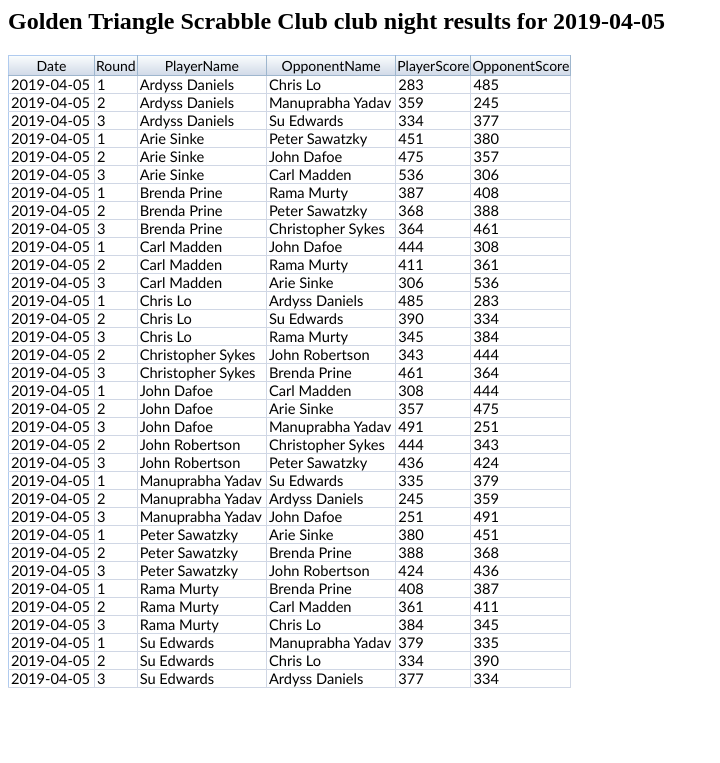
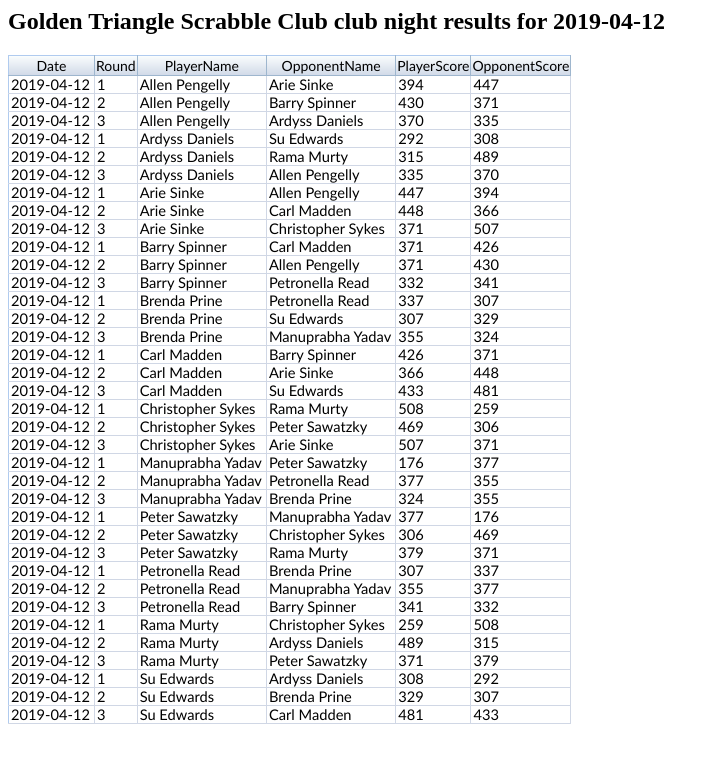
Before and after one commit to TileRunner/tilerunner.github.io, a Jekyll site: the page CambridgeClubNightResults.html, which Jekyll copies as it is, in a window 1280 px wide. Shown: the top 763 px of the page, without its empty margins (0-720 px from the left). Built offline with Jekyll 4.4.1, drawn with Linux system fonts in a browser that asks for light colours.

Commit message:
Cambridge 2019-04-12
Club night results and stats update

```diff
--- a/CambridgeClubNightResults.html
+++ b/CambridgeClubNightResults.html
@@ -3,7 +3,7 @@
 <link rel="stylesheet" href="css/excel-2007.css" />
 </head>
 <body>
-<h2>Golden Triangle Scrabble Club club night results for 2019-04-05</h2>
+<h2>Golden Triangle Scrabble Club club night results for 2019-04-12</h2>
 <table class="ExcelTable2007">
 <thead>
 <tr>
@@ -17,243 +17,292 @@
 </thead>
 <tbody>
 <tr>
-<td>2019-04-05</td>
+<td>2019-04-12</td>
+<td>1</td>
+<td>Allen Pengelly</td>
+<td>Arie Sinke</td>
+<td>394</td>
+<td>447</td>
+</tr>
+<tr>
+<td>2019-04-12</td>
+<td>2</td>
+<td>Allen Pengelly</td>
+<td>Barry Spinner</td>
+<td>430</td>
+<td>371</td>
+</tr>
+<tr>
+<td>2019-04-12</td>
+<td>3</td>
+<td>Allen Pengelly</td>
+<td>Ardyss Daniels</td>
+<td>370</td>
+<td>335</td>
+</tr>
+<tr>
+<td>2019-04-12</td>
 <td>1</td>
 <td>Ardyss Daniels</td>
-<td>Chris Lo</td>
-<td>283</td>
-<td>485</td>
+<td>Su Edwards</td>
+<td>292</td>
+<td>308</td>
+</tr>
 <tr>
-<td>2019-04-05</td>
+<td>2019-04-12</td>
 <td>2</td>
 <td>Ardyss Daniels</td>
-<td>Manuprabha Yadav</td>
-<td>359</td>
-<td>245</td>
+<td>Rama Murty</td>
+<td>315</td>
+<td>489</td>
+</tr>
 <tr>
-<td>2019-04-05</td>
+<td>2019-04-12</td>
 <td>3</td>
 <td>Ardyss Daniels</td>
-<td>Su Edwards</td>
-<td>334</td>
-<td>377</td>
+<td>Allen Pengelly</td>
+<td>335</td>
+<td>370</td>
+</tr>
 <tr>
-<td>2019-04-05</td>
+<td>2019-04-12</td>
 <td>1</td>
 <td>Arie Sinke</td>
-<td>Peter Sawatzky</td>
-<td>451</td>
-<td>380</td>
+<td>Allen Pengelly</td>
+<td>447</td>
+<td>394</td>
+</tr>
 <tr>
-<td>2019-04-05</td>
+<td>2019-04-12</td>
 <td>2</td>
 <td>Arie Sinke</td>
-<td>John Dafoe</td>
-<td>475</td>
-<td>357</td>
+<td>Carl Madden</td>
+<td>448</td>
+<td>366</td>
+</tr>
 <tr>
-<td>2019-04-05</td>
+<td>2019-04-12</td>
 <td>3</td>
 <td>Arie Sinke</td>
+<td>Christopher Sykes</td>
+<td>371</td>
+<td>507</td>
+</tr>
+<tr>
+<td>2019-04-12</td>
+<td>1</td>
+<td>Barry Spinner</td>
 <td>Carl Madden</td>
-<td>536</td>
-<td>306</td>
+<td>371</td>
+<td>426</td>
+</tr>
 <tr>
-<td>2019-04-05</td>
+<td>2019-04-12</td>
+<td>2</td>
+<td>Barry Spinner</td>
+<td>Allen Pengelly</td>
+<td>371</td>
+<td>430</td>
+</tr>
+<tr>
+<td>2019-04-12</td>
+<td>3</td>
+<td>Barry Spinner</td>
+<td>Petronella Read</td>
+<td>332</td>
+<td>341</td>
+</tr>
+<tr>
+<td>2019-04-12</td>
 <td>1</td>
 <td>Brenda Prine</td>
-<td>Rama Murty</td>
-<td>387</td>
-<td>408</td>
+<td>Petronella Read</td>
+<td>337</td>
+<td>307</td>
+</tr>
 <tr>
-<td>2019-04-05</td>
+<td>2019-04-12</td>
 <td>2</td>
 <td>Brenda Prine</td>
-<td>Peter Sawatzky</td>
-<td>368</td>
-<td>388</td>
+<td>Su Edwards</td>
+<td>307</td>
+<td>329</td>
+</tr>
 <tr>
-<td>2019-04-05</td>
+<td>2019-04-12</td>
 <td>3</td>
 <td>Brenda Prine</td>
-<td>Christopher Sykes</td>
-<td>364</td>
-<td>461</td>
+<td>Manuprabha Yadav</td>
+<td>355</td>
+<td>324</td>
+</tr>
 <tr>
-<td>2019-04-05</td>
+<td>2019-04-12</td>
 <td>1</td>
 <td>Carl Madden</td>
-<td>John Dafoe</td>
-<td>444</td>
-<td>308</td>
+<td>Barry Spinner</td>
+<td>426</td>
+<td>371</td>
+</tr>
 <tr>
-<td>2019-04-05</td>
+<td>2019-04-12</td>
 <td>2</td>
 <td>Carl Madden</td>
-<td>Rama Murty</td>
-<td>411</td>
-<td>361</td>
+<td>Arie Sinke</td>
+<td>366</td>
+<td>448</td>
+</tr>
 <tr>
-<td>2019-04-05</td>
+<td>2019-04-12</td>
 <td>3</td>
 <td>Carl Madden</td>
-<td>Arie Sinke</td>
-<td>306</td>
-<td>536</td>
+<td>Su Edwards</td>
+<td>433</td>
+<td>481</td>
+</tr>
 <tr>
-<td>2019-04-05</td>
+<td>2019-04-12</td>
 <td>1</td>
-<td>Chris Lo</td>
-<td>Ardyss Daniels</td>
-<td>485</td>
-<td>283</td>
+<td>Christopher Sykes</td>
+<td>Rama Murty</td>
+<td>508</td>
+<td>259</td>
+</tr>
 <tr>
-<td>2019-04-05</td>
-<td>2</td>
-<td>Chris Lo</td>
-<td>Su Edwards</td>
-<td>390</td>
-<td>334</td>
-<tr>
-<td>2019-04-05</td>
-<td>3</td>
-<td>Chris Lo</td>
-<td>Rama Murty</td>
-<td>345</td>
-<td>384</td>
-<tr>
-<td>2019-04-05</td>
+<td>2019-04-12</td>
 <td>2</td>
 <td>Christopher Sykes</td>
-<td>John Robertson</td>
-<td>343</td>
-<td>444</td>
+<td>Peter Sawatzky</td>
+<td>469</td>
+<td>306</td>
+</tr>
 <tr>
-<td>2019-04-05</td>
+<td>2019-04-12</td>
 <td>3</td>
 <td>Christopher Sykes</td>
-<td>Brenda Prine</td>
-<td>461</td>
-<td>364</td>
+<td>Arie Sinke</td>
+<td>507</td>
+<td>371</td>
+</tr>
 <tr>
-<td>2019-04-05</td>
-<td>1</td>
-<td>John Dafoe</td>
-<td>Carl Madden</td>
-<td>308</td>
-<td>444</td>
-<tr>
-<td>2019-04-05</td>
-<td>2</td>
-<td>John Dafoe</td>
-<td>Arie Sinke</td>
-<td>357</td>
-<td>475</td>
-<tr>
-<td>2019-04-05</td>
-<td>3</td>
-<td>John Dafoe</td>
-<td>Manuprabha Yadav</td>
-<td>491</td>
-<td>251</td>
-<tr>
-<td>2019-04-05</td>
-<td>2</td>
-<td>John Robertson</td>
-<td>Christopher Sykes</td>
-<td>444</td>
-<td>343</td>
-<tr>
-<td>2019-04-05</td>
-<td>3</td>
-<td>John Robertson</td>
-<td>Peter Sawatzky</td>
-<td>436</td>
-<td>424</td>
-<tr>
-<td>2019-04-05</td>
+<td>2019-04-12</td>
 <td>1</td>
 <td>Manuprabha Yadav</td>
-<td>Su Edwards</td>
-<td>335</td>
-<td>379</td>
+<td>Peter Sawatzky</td>
+<td>176</td>
+<td>377</td>
+</tr>
 <tr>
-<td>2019-04-05</td>
+<td>2019-04-12</td>
 <td>2</td>
 <td>Manuprabha Yadav</td>
-<td>Ardyss Daniels</td>
-<td>245</td>
-<td>359</td>
+<td>Petronella Read</td>
+<td>377</td>
+<td>355</td>
+</tr>
 <tr>
-<td>2019-04-05</td>
+<td>2019-04-12</td>
 <td>3</td>
 <td>Manuprabha Yadav</td>
-<td>John Dafoe</td>
-<td>251</td>
-<td>491</td>
+<td>Brenda Prine</td>
+<td>324</td>
+<td>355</td>
+</tr>
 <tr>
-<td>2019-04-05</td>
+<td>2019-04-12</td>
 <td>1</td>
 <td>Peter Sawatzky</td>
-<td>Arie Sinke</td>
-<td>380</td>
-<td>451</td>
+<td>Manuprabha Yadav</td>
+<td>377</td>
+<td>176</td>
+</tr>
 <tr>
-<td>2019-04-05</td>
+<td>2019-04-12</td>
 <td>2</td>
 <td>Peter Sawatzky</td>
-<td>Brenda Prine</td>
-<td>388</td>
-<td>368</td>
+<td>Christopher Sykes</td>
+<td>306</td>
+<td>469</td>
+</tr>
 <tr>
-<td>2019-04-05</td>
+<td>2019-04-12</td>
 <td>3</td>
 <td>Peter Sawatzky</td>
-<td>John Robertson</td>
-<td>424</td>
-<td>436</td>
+<td>Rama Murty</td>
+<td>379</td>
+<td>371</td>
+</tr>
 <tr>
-<td>2019-04-05</td>
+<td>2019-04-12</td>
+<td>1</td>
+<td>Petronella Read</td>
+<td>Brenda Prine</td>
+<td>307</td>
+<td>337</td>
+</tr>
+<tr>
+<td>2019-04-12</td>
+<td>2</td>
+<td>Petronella Read</td>
+<td>Manuprabha Yadav</td>
+<td>355</td>
+<td>377</td>
+</tr>
+<tr>
+<td>2019-04-12</td>
+<td>3</td>
+<td>Petronella Read</td>
+<td>Barry Spinner</td>
+<td>341</td>
+<td>332</td>
+</tr>
+<tr>
+<td>2019-04-12</td>
 <td>1</td>
 <td>Rama Murty</td>
-<td>Brenda Prine</td>
-<td>408</td>
-<td>387</td>
+<td>Christopher Sykes</td>
+<td>259</td>
+<td>508</td>
+</tr>
 <tr>
-<td>2019-04-05</td>
+<td>2019-04-12</td>
 <td>2</td>
 <td>Rama Murty</td>
-<td>Carl Madden</td>
-<td>361</td>
-<td>411</td>
+<td>Ardyss Daniels</td>
+<td>489</td>
+<td>315</td>
+</tr>
 <tr>
-<td>2019-04-05</td>
+<td>2019-04-12</td>
 <td>3</td>
 <td>Rama Murty</td>
-<td>Chris Lo</td>
-<td>384</td>
-<td>345</td>
+<td>Peter Sawatzky</td>
+<td>371</td>
+<td>379</td>
+</tr>
 <tr>
-<td>2019-04-05</td>
+<td>2019-04-12</td>
 <td>1</td>
 <td>Su Edwards</td>
-<td>Manuprabha Yadav</td>
-<td>379</td>
-<td>335</td>
+<td>Ardyss Daniels</td>
+<td>308</td>
+<td>292</td>
+</tr>
 <tr>
-<td>2019-04-05</td>
+<td>2019-04-12</td>
 <td>2</td>
 <td>Su Edwards</td>
-<td>Chris Lo</td>
-<td>334</td>
-<td>390</td>
+<td>Brenda Prine</td>
+<td>329</td>
+<td>307</td>
+</tr>
 <tr>
-<td>2019-04-05</td>
+<td>2019-04-12</td>
 <td>3</td>
 <td>Su Edwards</td>
-<td>Ardyss Daniels</td>
-<td>377</td>
-<td>334</td>
+<td>Carl Madden</td>
+<td>481</td>
+<td>433</td>
 </tr>
 </tbody>
 </table>
```
Also changed, not shown: BrantfordClubNightResults.html (+23 -0 lines), CambridgeClubStats.html (+137 -104 lines).
